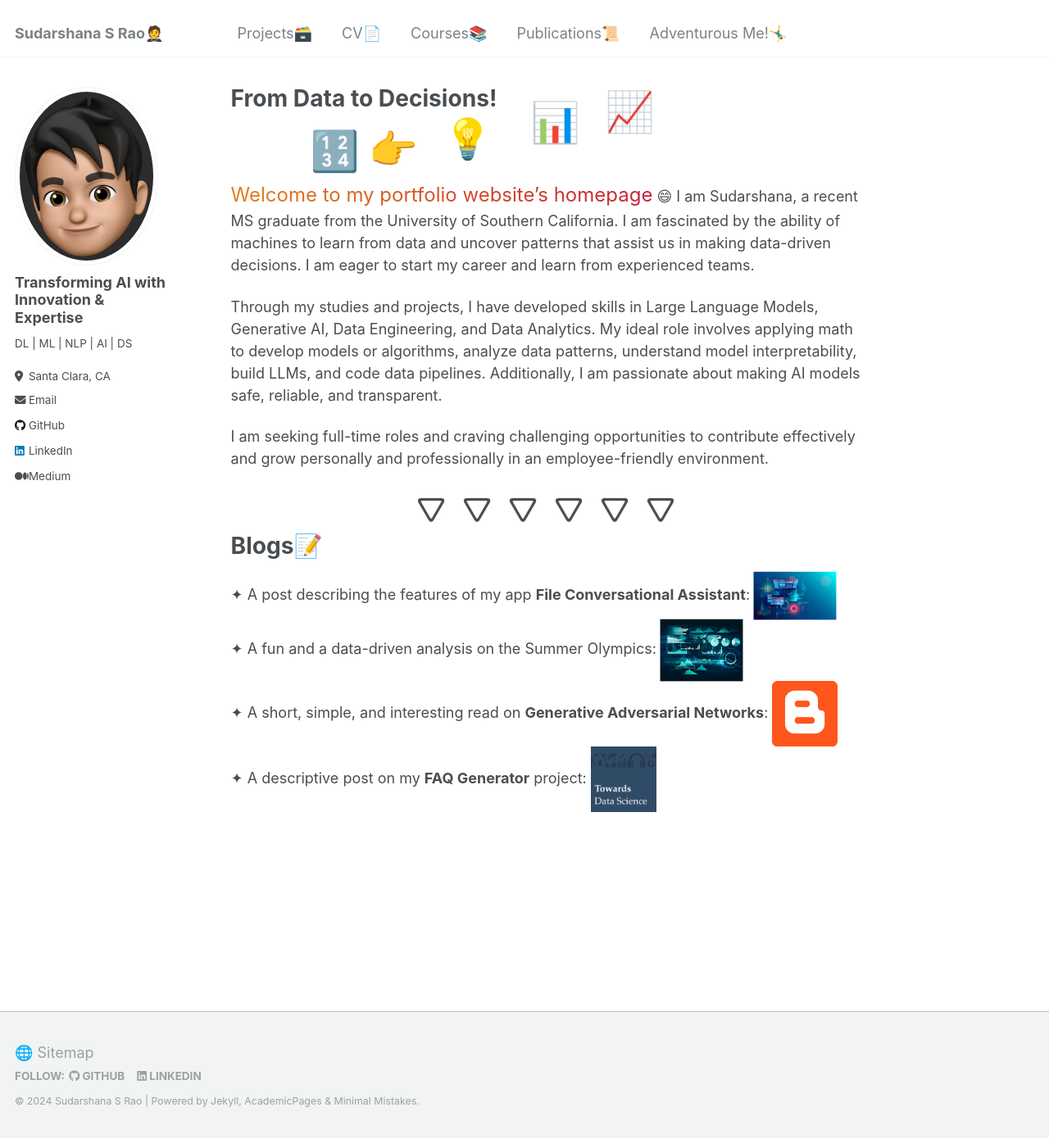
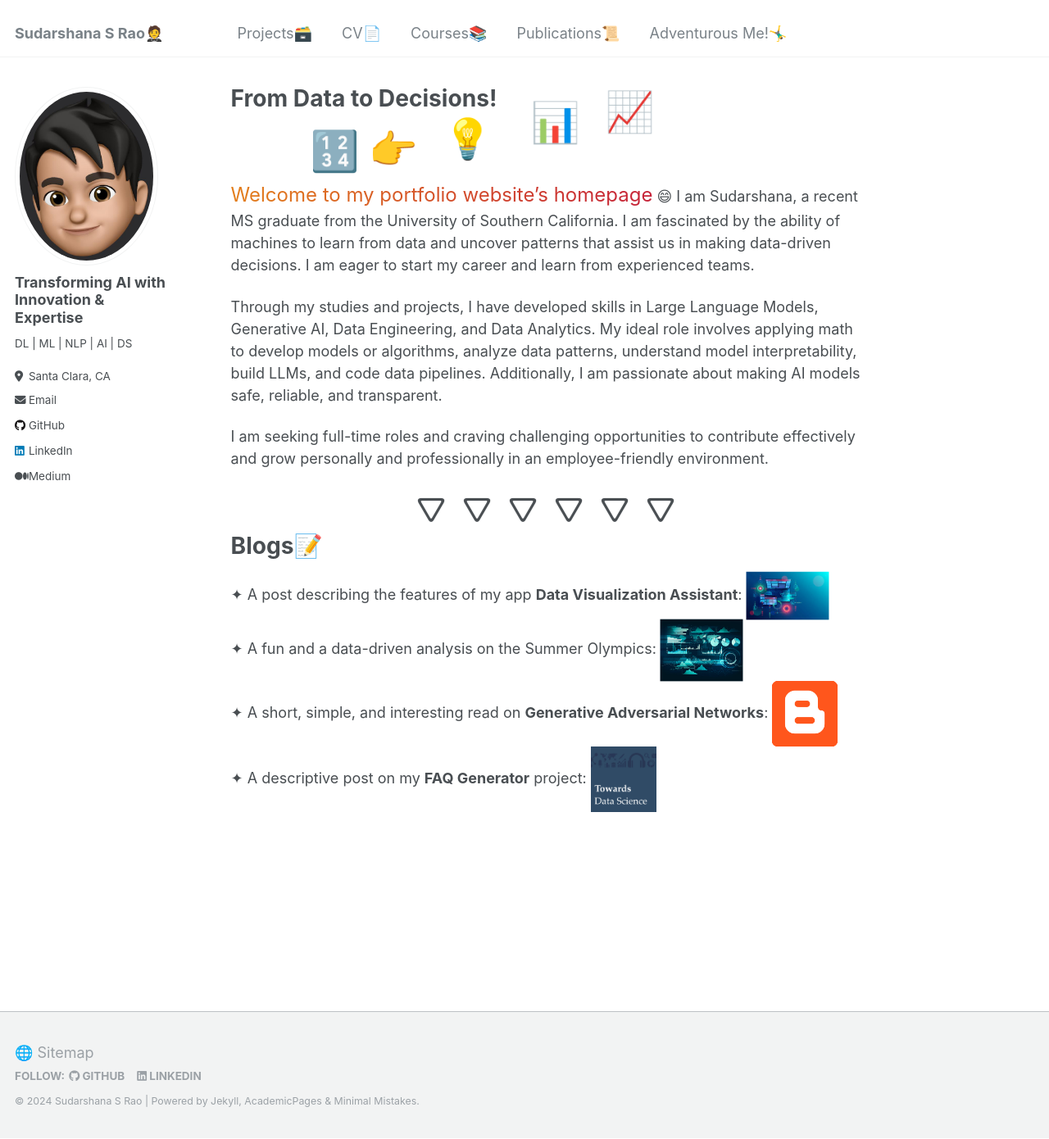
Before and after one commit to SudarshanaSRao/SudarshanaSRao.github.io, a Jekyll site: the page built from _pages/about.md, in a window 1280 px wide and 1390 px high. Shown: the whole window at 82% size. Built offline with Jekyll 4.4.1, drawn with Linux system fonts in a browser that asks for light colours.

Commit message:
Update about.md

```diff
--- a/_pages/about.md
+++ b/_pages/about.md
@@ -139,7 +139,7 @@ I am seeking full-time roles and craving challenging opportunities to contribute
 # Blogs📝
 <div class="flexcontainer">
   <div>
-    <span>✦ A post describing the features of my app <strong>File Conversational Assistant</strong>:</span> <a href="https://medium.com/@sudarshanasrao/introducing-the-file-conversational-assistant-revolutionizing-document-interaction-with-ai-bf878e5c9ed5" onclick="trackOutboundLink(this);">
+    <span>✦ A post describing the features of my app <strong>Data Visualization Assistant</strong>:</span> <a href="https://medium.com/@sudarshanasrao/introducing-the-file-conversational-assistant-revolutionizing-document-interaction-with-ai-bf878e5c9ed5" onclick="trackOutboundLink(this);">
       <img class="pulse" height="30px" src="/images/webapp.jpeg" width="100px">
     </a>
   </div>
```
